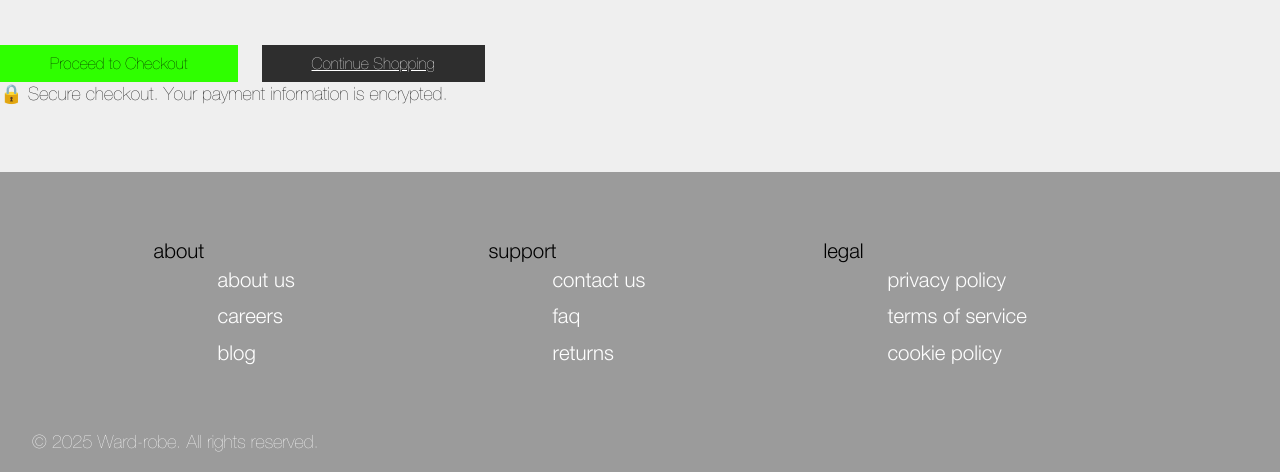
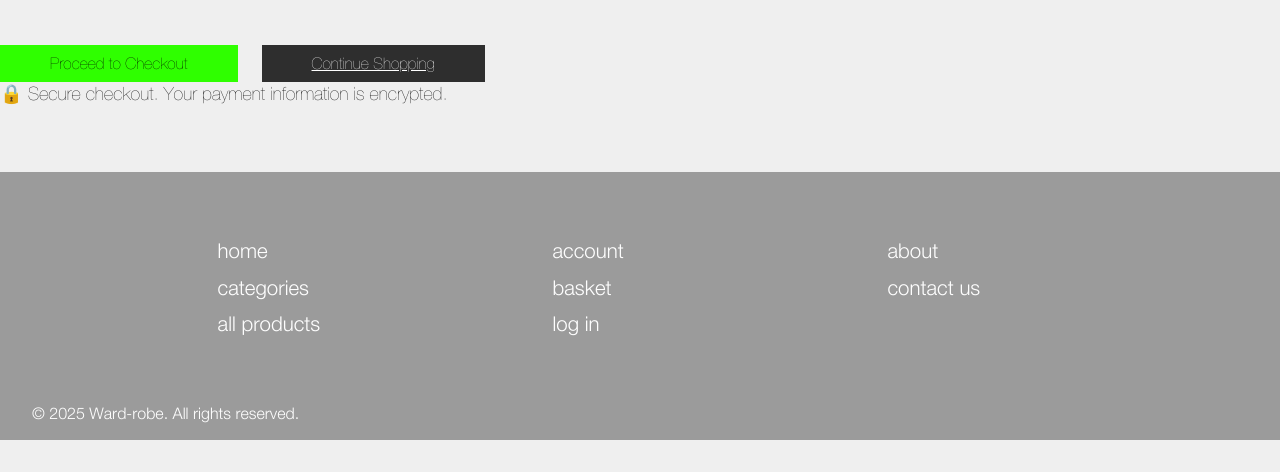
Before and after one commit to GilesS420/Exam_project_UX, a plain HTML site: page cart.html in a window 1280 px wide. Shown: the part 332-804 px from the top of the page. Drawn offline with Linux system fonts and the light colour scheme.

Commit message:
Added footer to all pages

```diff
--- a/cart.html
+++ b/cart.html
@@ -72,32 +72,28 @@
     <footer class="footer">
         <div class="footer-container">
             <div class="footer-section">
-                <h4>About</h4>
                 <ul>
-                    <li><a href="#">About Us</a></li>
-                    <li><a href="#">Careers</a></li>
-                    <li><a href="#">Blog</a></li>
+                    <li><a href="index.html">Home</a></li>
+                    <li><a href="#">Categories</a></li>
+                    <li><a href="products.html">All products</a></li>
                 </ul>
             </div>
             <div class="footer-section">
-                <h4>Support</h4>
                 <ul>
-                    <li><a href="#">Contact Us</a></li>
-                    <li><a href="#">FAQ</a></li>
-                    <li><a href="#">Returns</a></li>
+                    <li><a href="#">Account</a></li>
+                    <li><a href="cart.html">Basket</a></li>
+                    <li><a href="login.html">Log in</a></li>
                 </ul>
             </div>
             <div class="footer-section">
-                <h4>Legal</h4>
                 <ul>
-                    <li><a href="#">Privacy Policy</a></li>
-                    <li><a href="#">Terms of Service</a></li>
-                    <li><a href="#">Cookie Policy</a></li>
+                    <li><a href="#">About</a></li>
+                    <li><a href="#">Contact us</a></li>
                 </ul>
             </div>
         </div>
         <div class="footer-bottom">
-            <p>&copy; 2025 Ward-robe. All rights reserved.</p>
+            <p class="small">&copy; 2025 Ward-robe. All rights reserved.</p>
         </div>
     </footer>
 </body>
```
Also changed, not shown: checkout.html (+14 -15 lines), index.html (+3 -3 lines), order-confirmation.html (+9 -13 lines), products.html (+10 -14 lines), styletile.html (+26 -6 lines).
